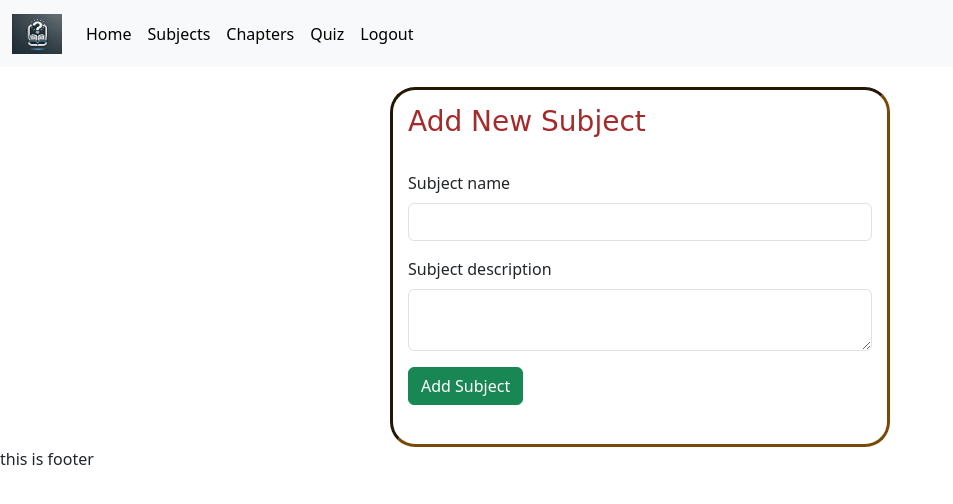
After one commit to Niraj-02/Quiz_master, a Flask app: page /add_subject in a window 1280 px wide. The commit adds this page. Shown: the top 504 px of the page, without its empty margins (0-953 px from the left). Run offline with Flask 3, Linux system fonts and the light colour scheme; the visitor is signed in with stand-in values (Sample User, id 1).

Commit message:
Added crud for subjects
Add/edit subject done

```diff
--- a/controllers/controller.py
+++ b/controllers/controller.py
@@ -98,7 +98,7 @@ def admin_dash():
 def subjects():
     if ('username' in session) and (session['username'] == 'Admin'):
         subjects = Subject.query.all()
-        return rt("Admin/subjects.html" , subjects = subjects)
+        return rt("Admin/Subject/subjects.html" , subjects = subjects)
     else:
         return redirect(url_for('login'))
 
@@ -115,6 +115,46 @@ def chapters():
 
 
 
+#Add Subject route
+@app.route('/add_subject' , methods = ['GET' , 'POST'])
+def add_subject():
+    if ('username' in session) and (session['username'] == 'Admin'):
+        if request.method == 'GET':
+            return rt("Admin/Subject/add_subject.html")
+        elif request.method == 'POST':
+            subjectName = request.form['sub_name']
+            subjectDescription = request.form['sub_desc']
+            subject = Subject(subjectName = subjectName , subjectDescription = subjectDescription)
+            db.session.add(subject)
+            db.session.commit()
+            return redirect(url_for('subjects'))
+    else:
+        return redirect(url_for('login'))
+
+
+#Edit Subject Route
+@app.route('/edit_sub/<int:subjectID>' , methods = ['GET' , 'POST'])
+def edit_sub(subjectID):
+    if ('username' in session) and (session['username'] == 'Admin'):
+        subject = Subject.query.filter_by(subjectID = subjectID).first()
+
+        #error handling in case subject not found
+        if not subject:
+            return "Subject not found!", 404
+
+        if request.method == 'GET':
+            return rt("Admin/Subject/edit_sub.html" , subject = subject)
+
+        elif request.method == 'POST':
+            subject.subjectName = request.form['sub_name']
+            subject.subjectDescription = request.form['sub_desc']
+
+            db.session.commit()
+            return redirect(url_for('subjects'))
+
+
+
+#after admin wrk
 
 
 #create quiz route
--- a/static/css/style.css
+++ b/static/css/style.css
@@ -22,3 +22,17 @@
     padding: 15px;
     border-radius: 25px;
 }
+
+
+
+
+/* Add_sub styling here  */
+#add_sub{
+    border: 3px inset #794909;
+    width: 500px;
+    height: 360px;
+    margin: auto;
+    margin-top: 20px;
+    padding: 15px;
+    border-radius: 25px;
+}
--- /dev/null
+++ b/templates/Admin/Subject/add_subject.html
@@ -0,0 +1,36 @@
+{% extends "Admin/admin_layout.html" %}
+
+{% block title %}
+Subject Management
+{% endblock %}
+
+
+
+
+
+{% block content %}
+<div class="container-fluid" id="add_sub">
+    <h3 style="color: brown; font-family: cursive;">Add New Subject</h3>
+    <br>
+    <form action="/add_subject" method="post">
+        <div class="mb-3">
+            <label for="sub_name" class="form-label">Subject name</label>
+            <input name="sub_name"  type="text" class="form-control" id="sub_name" required>
+        </div>
+
+        <div class="mb-3">
+            <label for="sub_desc" class="form-label">Subject description</label>
+            <textarea name="sub_desc"  type="text" class="form-control" id="sub_desc" required> </textarea>
+        </div>
+
+        <button type="submit" class="btn btn-success">Add Subject</button>
+    </form>
+
+
+</div>
+{% endblock %}
+
+
+{% block footer %}
+    this is footer
+{% endblock %}
--- a/templates/Admin/subjects.html
+++ b/templates/Admin/Subject/subjects.html
@@ -19,7 +19,7 @@ Subject Management
 
         <div class="d-flex"> <!-- d-flex makes the div thingy flexible to add elements in a single row   -->
         <h5 style="color: blueviolet;">Available Subjects</h5>
-        <button class="btn btn-outline-primary" style="margin-left: 950px;" href="#" >+ Add Subject</button>
+        <a href="{{ url_for('add_subject') }}" class="btn btn-outline-primary" style="margin-left: 950px;">+ Add Subject</a>
         </div>
 
         <table class="table">
@@ -37,7 +37,8 @@ Subject Management
                     <td class="col-3">{{ subject.subjectName }}</td>
                     <td class="col-6">{{ subject.subjectDescription }}</td>
                     <td>
-                        <button class="btn btn-sm btn-primary">Edit</button>
+                        <a href="{{url_for('edit_sub' , subjectID=subject.subjectID)}}" class="btn btn-sm btn-primary">Edit</a>
+
                         <button class="btn btn-sm btn-danger">Delete</button>
                     </td>
                 </tr>
--- a/templates/Admin/admin_layout.html
+++ b/templates/Admin/admin_layout.html
@@ -8,7 +8,7 @@
     </title>
 
     <link href="https://cdn.jsdelivr.net/npm/bootstrap@5.3.3/dist/css/bootstrap.min.css" rel="stylesheet" integrity="sha384-QWTKZyjpPEjISv5WaRU9OFeRpok6YctnYmDr5pNlyT2bRjXh0JMhjY6hW+ALEwIH" crossorigin="anonymous">
-    <link rel="stylesheet" href="{{ url_for('static', filename='style.css') }}">
+    <link rel="stylesheet" href="{{ url_for('static', filename='css/style.css') }}">
 </head>
 <body>
     <div id="navbar">
```
Also changed, not shown: templates/Admin/Subject/edit_sub.html (added, +36 -0 lines).
